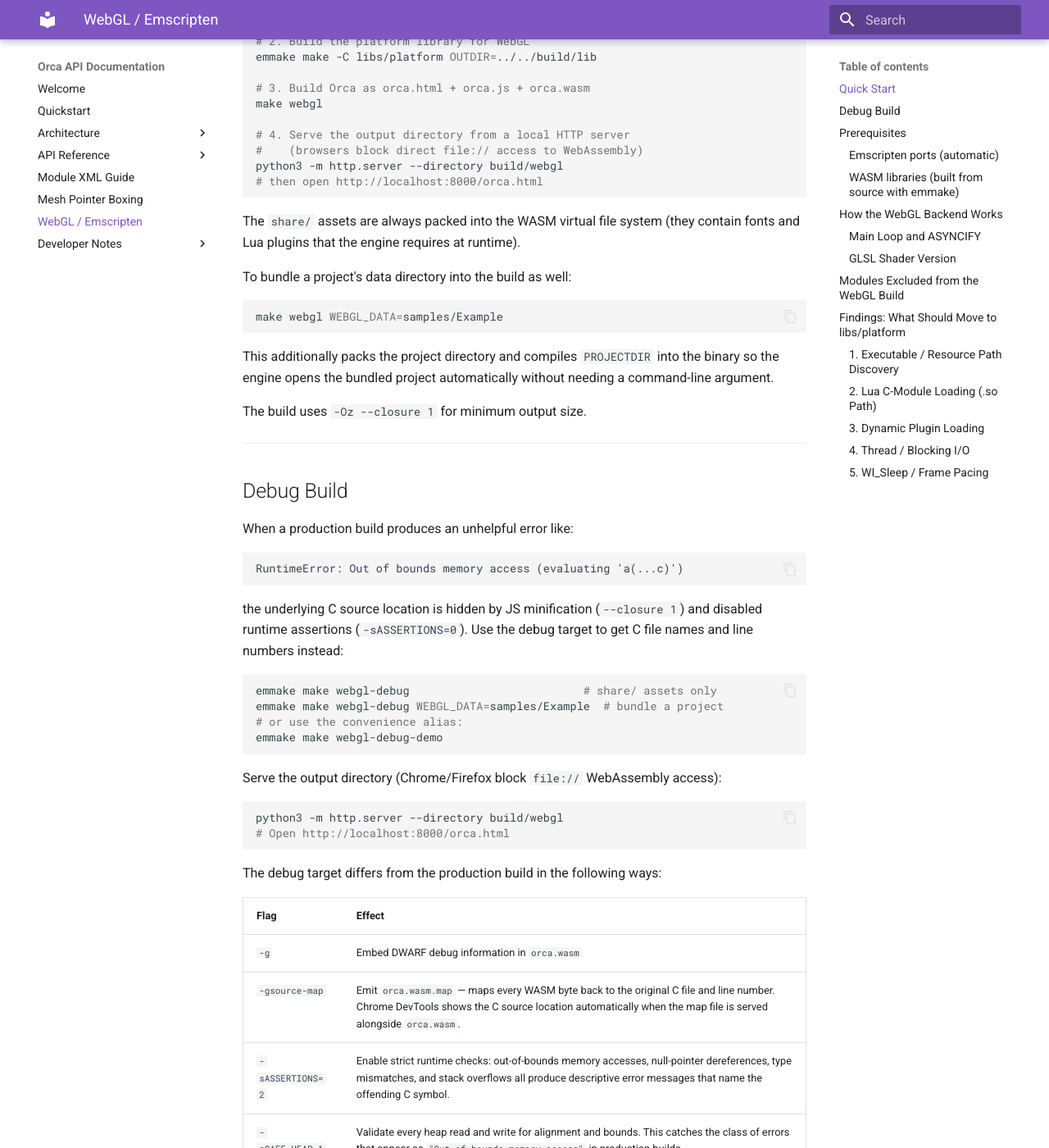
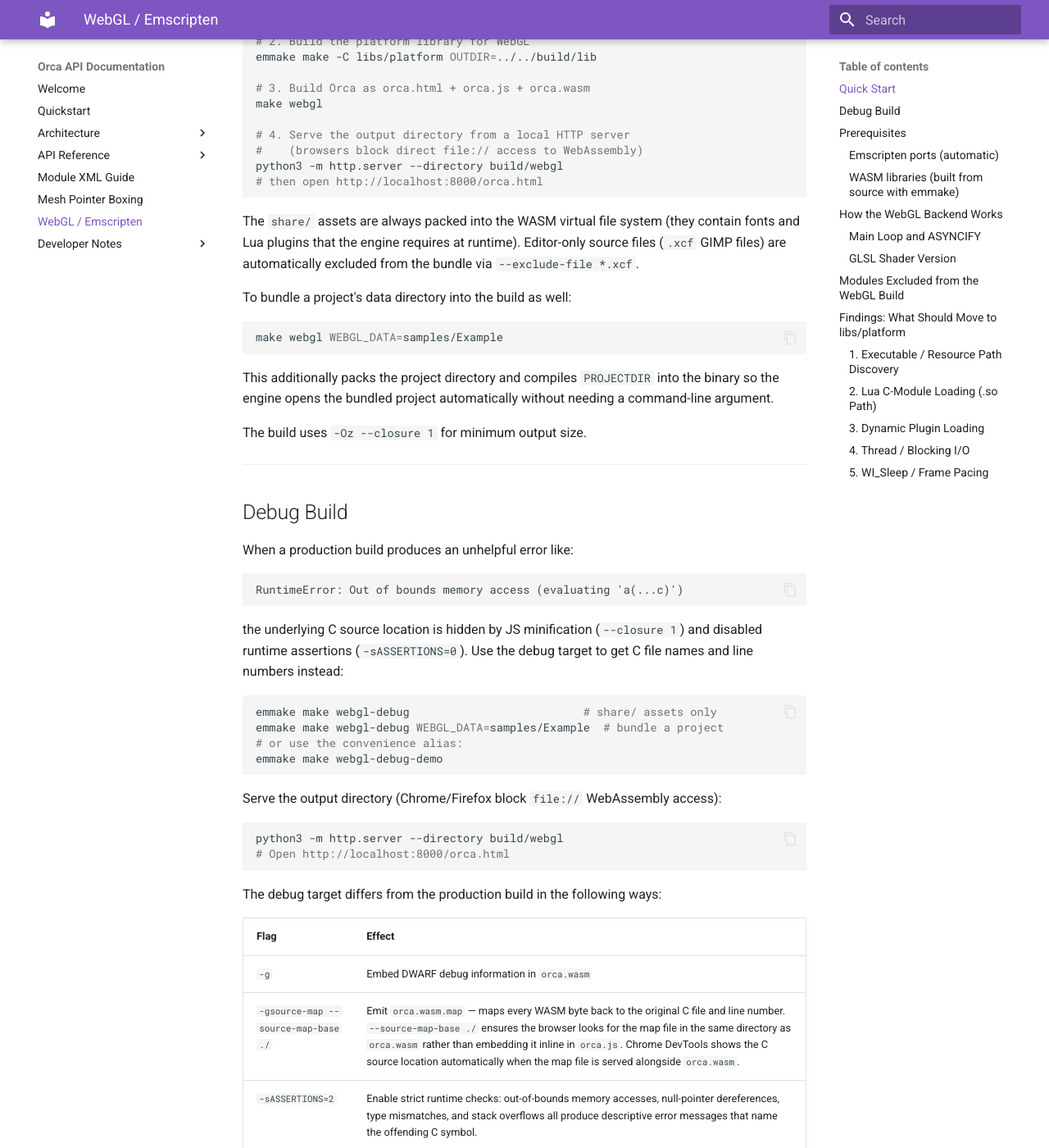
Before and after one commit to corepunch/orca, an MkDocs documentation site: the page built from docs/webgl.md, in a window 1280 px wide and 1400 px high, scrolled down 438 px. Shown: the whole window at 82% size. Built offline with MkDocs 1.6.1 and Material for MkDocs 9.7.7, drawn with Linux system fonts in a browser that asks for light colours; some of the changed text lies outside the part shown.

Commit message:
Remove heavy junk from WebGL orca.js build output
Co-authored-by: corepunch <83646194+corepunch@users.noreply.github.com>
Agent-Logs-Url: https://github.com/corepunch/orca/sessions/207eea0d-6546-4926-a093-b9cd61e7c179

````diff
--- a/docs/webgl.md
+++ b/docs/webgl.md
@@ -28,6 +28,8 @@ python3 -m http.server --directory build/webgl
 
 The `share/` assets are always packed into the WASM virtual file system (they
 contain fonts and Lua plugins that the engine requires at runtime).
+Editor-only source files (`.xcf` GIMP files) are automatically excluded from
+the bundle via `--exclude-file *.xcf`.
 
 To bundle a project's data directory into the build as well:
 
@@ -74,7 +76,7 @@ The debug target differs from the production build in the following ways:
 | Flag | Effect |
 |------|--------|
 | `-g` | Embed DWARF debug information in `orca.wasm` |
-| `-gsource-map` | Emit `orca.wasm.map` — maps every WASM byte back to the original C file and line number.  Chrome DevTools shows the C source location automatically when the map file is served alongside `orca.wasm`. |
+| `-gsource-map --source-map-base ./` | Emit `orca.wasm.map` — maps every WASM byte back to the original C file and line number.  `--source-map-base ./` ensures the browser looks for the map file in the same directory as `orca.wasm` rather than embedding it inline in `orca.js`. Chrome DevTools shows the C source location automatically when the map file is served alongside `orca.wasm`. |
 | `-sASSERTIONS=2` | Enable strict runtime checks: out-of-bounds memory accesses, null-pointer dereferences, type mismatches, and stack overflows all produce descriptive error messages that name the offending C symbol. |
 | `-sSAFE_HEAP=1` | Validate every heap read and write for alignment and bounds.  This catches the class of errors that appear as `"Out of bounds memory access"` in production builds. |
 | `-sSTACK_SIZE=1048576` | Set the C stack size to 1 MB (up from the 64 KB Emscripten default).  The WASM stack grows **downward**: `SP` starts at `STACK_MAX` (high address) and decreases with each function call; `STACK_BASE = STACK_MAX − STACK_SIZE` is the **lower** boundary.  The larger stack gives more headroom when analysing deep call chains under ASYNCIFY instrumentation. |
@@ -114,6 +116,13 @@ them into `build/wasm-deps/`:
 | lua 5.4  | 5.4.7   | https://www.lua.org/download.html               |
 | libxml2  | 2.9.14  | https://gitlab.gnome.org/GNOME/libxml2          |
 | liblz4   | 1.10.0  | https://github.com/lz4/lz4                      |
+
+All three are compiled with `CFLAGS="-O2 -DNDEBUG"` (no `-g`) so that no
+DWARF debug sections are embedded in the resulting `.a` archives.  Without
+this, libxml2's autoconf default CFLAGS would include `-g`, causing DWARF
+entries that reference every transitively-included header (including emsdk's
+internal OpenSSL headers) to propagate into the final `orca.js` / `orca.wasm`
+output via Emscripten's DWARF processing pass.
 
 ```bash
 source /path/to/emsdk/emsdk_env.sh
````
Also changed, not shown: 1 other file.
